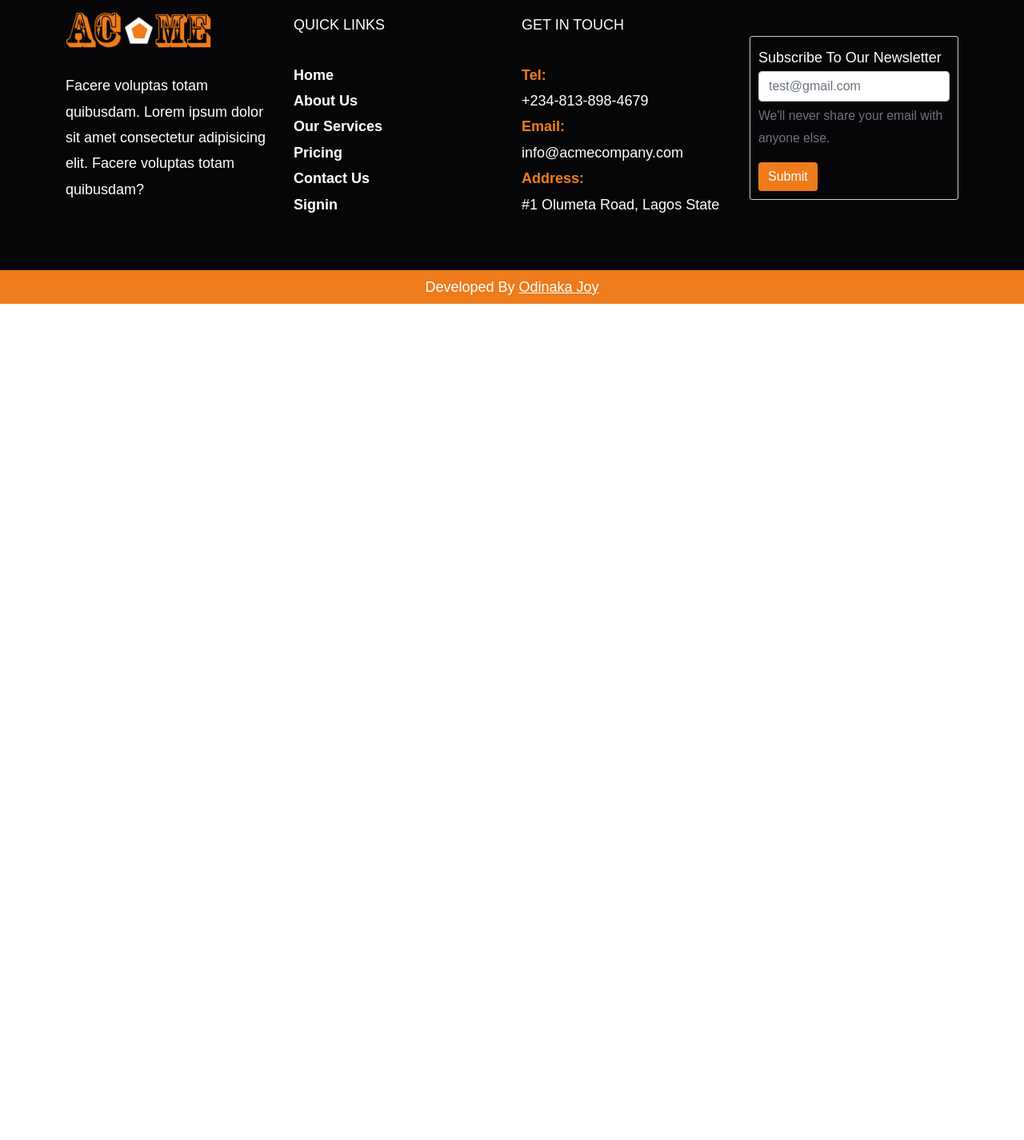
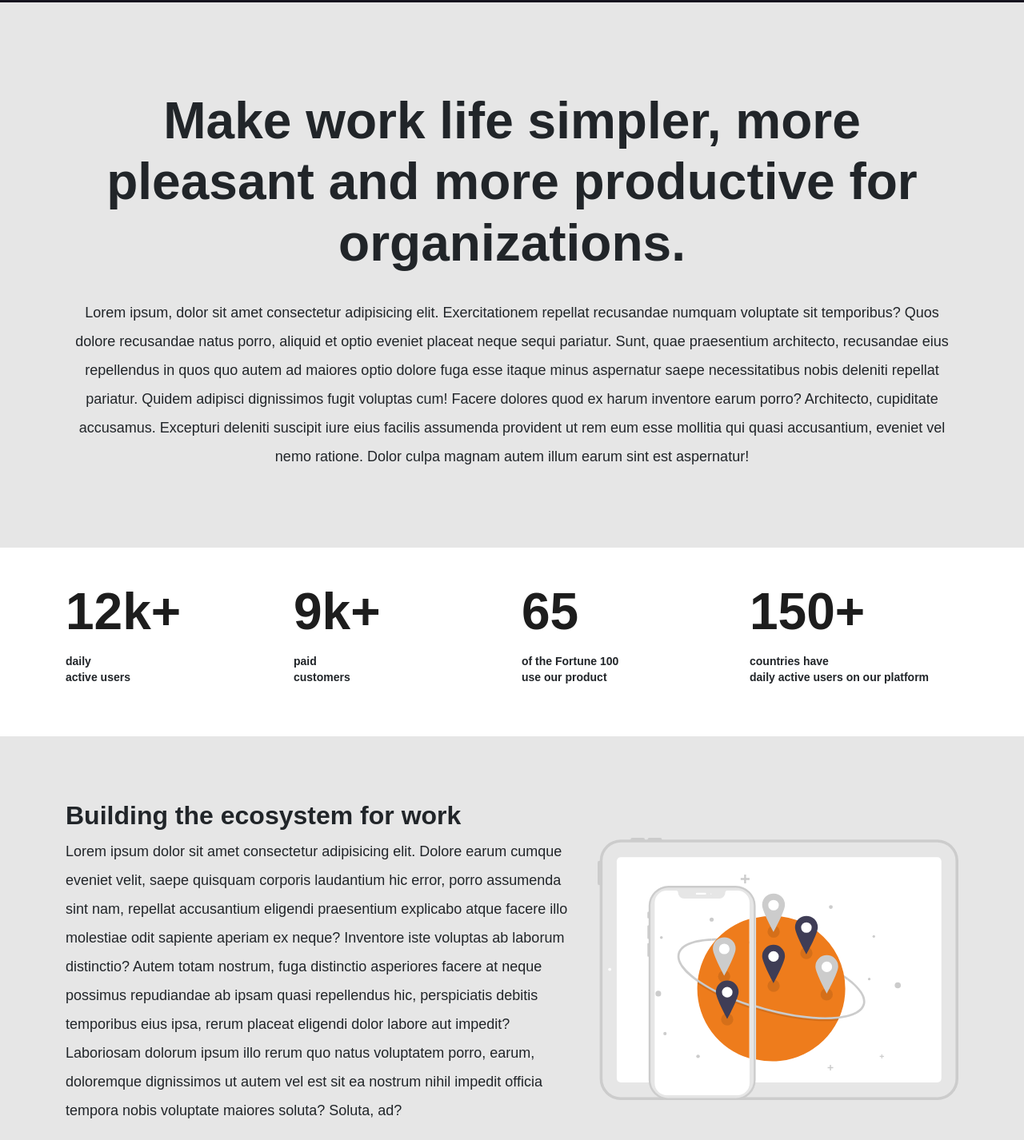
Before and after one commit to dinakajoy/acme-company-website, a website: page public/about-us.html in a window 1280 px wide. Shown: the part 768-2194 px from the top of the page at 80% size. Before the commit the page ends 1148 px from the top, so only its background shows below. Drawn offline with nearby package versions, Linux system fonts and the light colour scheme.

Commit message:
Completes about page

```diff
--- a/public/about-us.html
+++ b/public/about-us.html
@@ -22,11 +22,10 @@
   <meta name="theme-color" content="#ffffff" />
   <link href="https://cdn.jsdelivr.net/npm/bootstrap@5.0.0-beta2/dist/css/bootstrap.min.css" rel="stylesheet" integrity="sha384-BmbxuPwQa2lc/FVzBcNJ7UAyJxM6wuqIj61tLrc4wSX0szH/Ev+nYRRuWlolflfl" crossorigin="anonymous" />
   <link rel="stylesheet" href="https://cdnjs.cloudflare.com/ajax/libs/font-awesome/4.7.0/css/font-awesome.min.css">
-  <link rel="stylesheet" href="./css/reset.css" media="screen" />
   <link rel="stylesheet" href="./css/index.css" media="screen" />
   <title>Who We Are | ACME Company</title>
 </head>
-<body>
+<body class="abt-body">
   <header class="header fixed-top"><!-- Header Section -->
     <nav class="navbar navbar-expand-lg navbar-dark">
       <div class="container">
@@ -91,6 +90,48 @@
       </div>
     </section>
 
+    <section class="about">
+      <div class="container">
+        <div class="about-wrapper">
+          <h2>Make work life simpler, more pleasant and more productive for organizations.</h2>
+          <p>Lorem ipsum, dolor sit amet consectetur adipisicing elit. Exercitationem repellat recusandae numquam voluptate sit temporibus? Quos dolore recusandae natus porro, aliquid et optio eveniet placeat neque sequi pariatur. Sunt, quae praesentium architecto, recusandae eius repellendus in quos quo autem ad maiores optio dolore fuga esse itaque minus aspernatur saepe necessitatibus nobis deleniti repellat pariatur. Quidem adipisci dignissimos fugit voluptas cum! Facere dolores quod ex harum inventore earum porro? Architecto, cupiditate accusamus. Excepturi deleniti suscipit iure eius facilis assumenda provident ut rem eum esse mollitia qui quasi accusantium, eveniet vel nemo ratione. Dolor culpa magnam autem illum earum sint est aspernatur!</p>
+        </div>
+      </div>
+    </section>
+
+    <section class="about-stat">
+      <div class="container">
+        <div class="row">
+          <div class="col-sm-6 col-md-3">
+            <p class="c-stat"><span class="c-stat__number">12k+</span></p><p class="c-stat__copy">daily<br>active users</p>
+          </div>
+          <div class="col-sm-6 col-md-3">
+            <p class="c-stat"><span class="c-stat__number">9k+</span></p><p class="c-stat__copy">paid<br>customers</p>
+          </div>
+          <div class="col-sm-6 col-md-3">
+            <p class="c-stat"><span class="c-stat__number">65</span></p><p class="c-stat__copy">of the Fortune 100<br>use our product</p>
+          </div>
+          <div class="col-sm-6 col-md-3">
+            <p class="c-stat"><span class="c-stat__number">150+</span></p><p class="c-stat__copy">countries have<br>daily active users on our platform</p>
+          </div>
+        </div>
+      </div>
+    </section>
+
+    <section class="abt-acme">
+      <div class="container">
+        <div class="row">
+          <div class="col-md-7">
+            <h2>Building the ecosystem for work</h2>
+            <p>Lorem ipsum dolor sit amet consectetur adipisicing elit. Dolore earum cumque eveniet velit, saepe quisquam corporis laudantium hic error, porro assumenda sint nam, repellat accusantium eligendi praesentium explicabo atque facere illo molestiae odit sapiente aperiam ex neque? Inventore iste voluptas ab laborum distinctio? Autem totam nostrum, fuga distinctio asperiores facere at neque possimus repudiandae ab ipsam quasi repellendus hic, perspiciatis debitis temporibus eius ipsa, rerum placeat eligendi dolor labore aut impedit? Laboriosam dolorum ipsum illo rerum quo natus voluptatem porro, earum, doloremque dignissimos ut autem vel est sit ea nostrum nihil impedit officia tempora nobis voluptate maiores soluta? Soluta, ad?</p>
+          </div>
+          <div class="col-md-5 img">
+            <img src="./images/about-acme.svg" alt="About ACME Company">
+          </div>
+        </div>
+      </div>
+    </section>
+
   </main><!-- End of Main Section -->
 
   <footer class="footer">
--- a/public/css/index.css
+++ b/public/css/index.css
@@ -260,6 +260,9 @@ fieldset {
 *
 **/
 
+.abt-body {
+  background-color: #e6e6e6;
+}
 .about-banner,
 .services-banner,
 .pricing-banner {
@@ -336,7 +339,60 @@ fieldset {
 .box p {
   font-size: 1rem;
 }
+.about-wrapper {
+  text-align: center;
+}
+.about-wrapper h2 {
+  margin: 30px auto;
+  font-weight: 800;
+  font-size: 4rem;
+}
+.about-wrapper p {
+  line-height: 2;
+}
 
+.about-stat {
+  background-color: #ffffff;
+  padding: 3rem 0;
+}
+.c-stat {
+  justify-content: center;
+  justify-items: self-start;
+}
+.c-stat__number {
+  font-weight: 700;
+  line-height: 1;
+  letter-spacing: normal;
+  font-size: 4rem;
+  color: #1d1d1d;
+  white-space: nowrap;
+  display: inline-block;
+  margin-bottom: .25rem;
+}
+.c-stat p {
+  margin: 0;
+}
+.c-stat__copy {
+  line-height: 1.42857143;
+  letter-spacing: normal;
+  font-size: .875rem;
+  margin-bottom: 1rem;
+  font-weight: 700;
+}
+.abt-acme {
+  margin: 80px auto;
+}
+.abt-acme h2 {
+  font-weight: 800;
+}
+.abt-acme p {
+  line-height: 2;
+}
+.abt-acme .img {
+  display: flex;
+  align-items: center;
+  justify-content: center;
+}
 
 /**
 *
@@ -432,8 +488,14 @@ fieldset {
 
 @media (max-width: 769px) {
   .features__content,
-  .about__content {
+  .about__content,
+  .boxes {
     grid-template-columns: 1fr;
+  }
+  .banner__content,
+  .services__content,
+  .pricing__content {
+    width: 100%;
   }
   .banner__content p {
     display: none;
@@ -447,4 +509,10 @@ fieldset {
   .features__img img:not(:first-child) {
     display: none;
   }
+  .about-wrapper h2 {
+    font-size: 2rem;
+  }
+  .about-stat {
+    text-align: center;
+  }
 }
```
Also changed, not shown: public/signin.html (+1 -1 lines), public/images/about-acme.svg (added).
